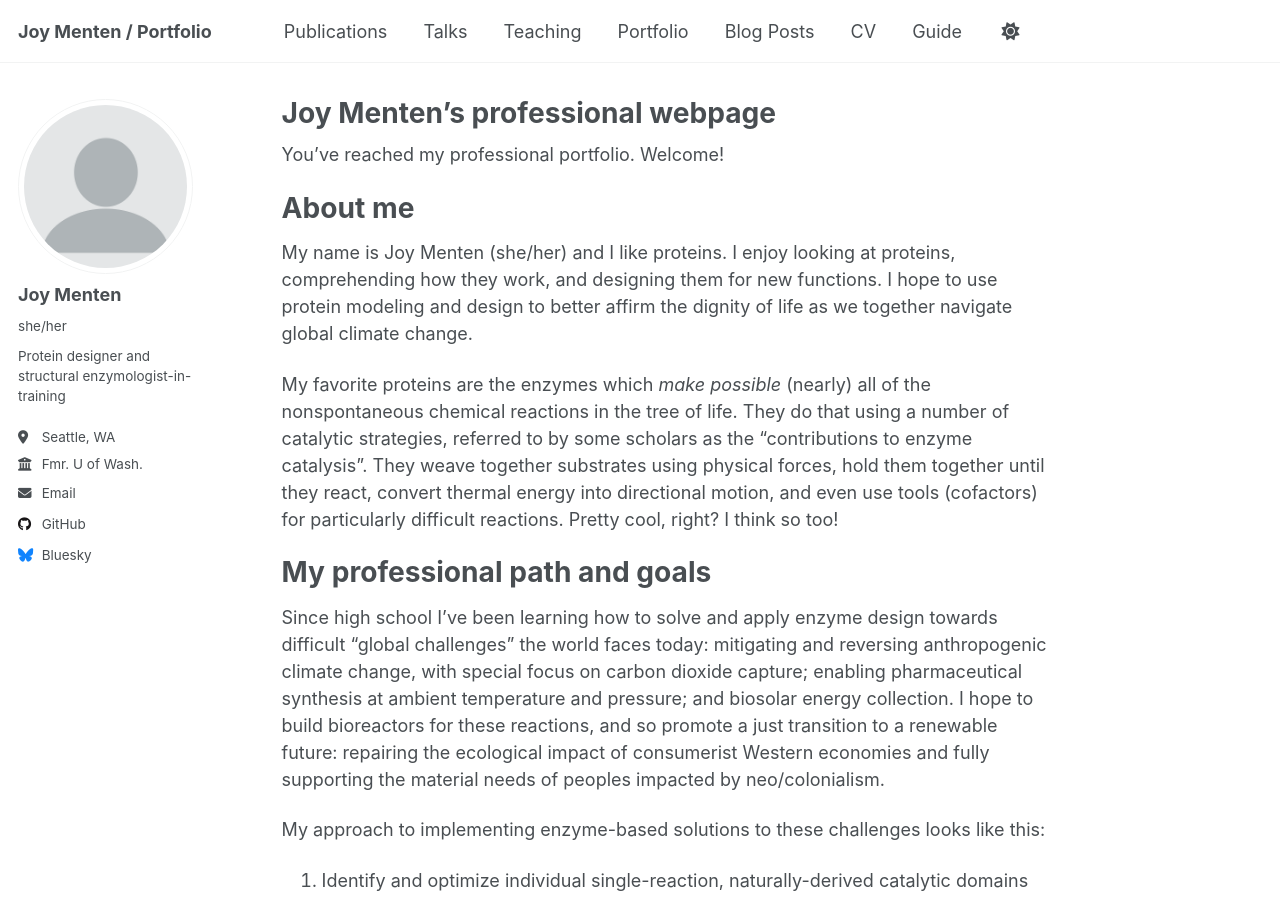
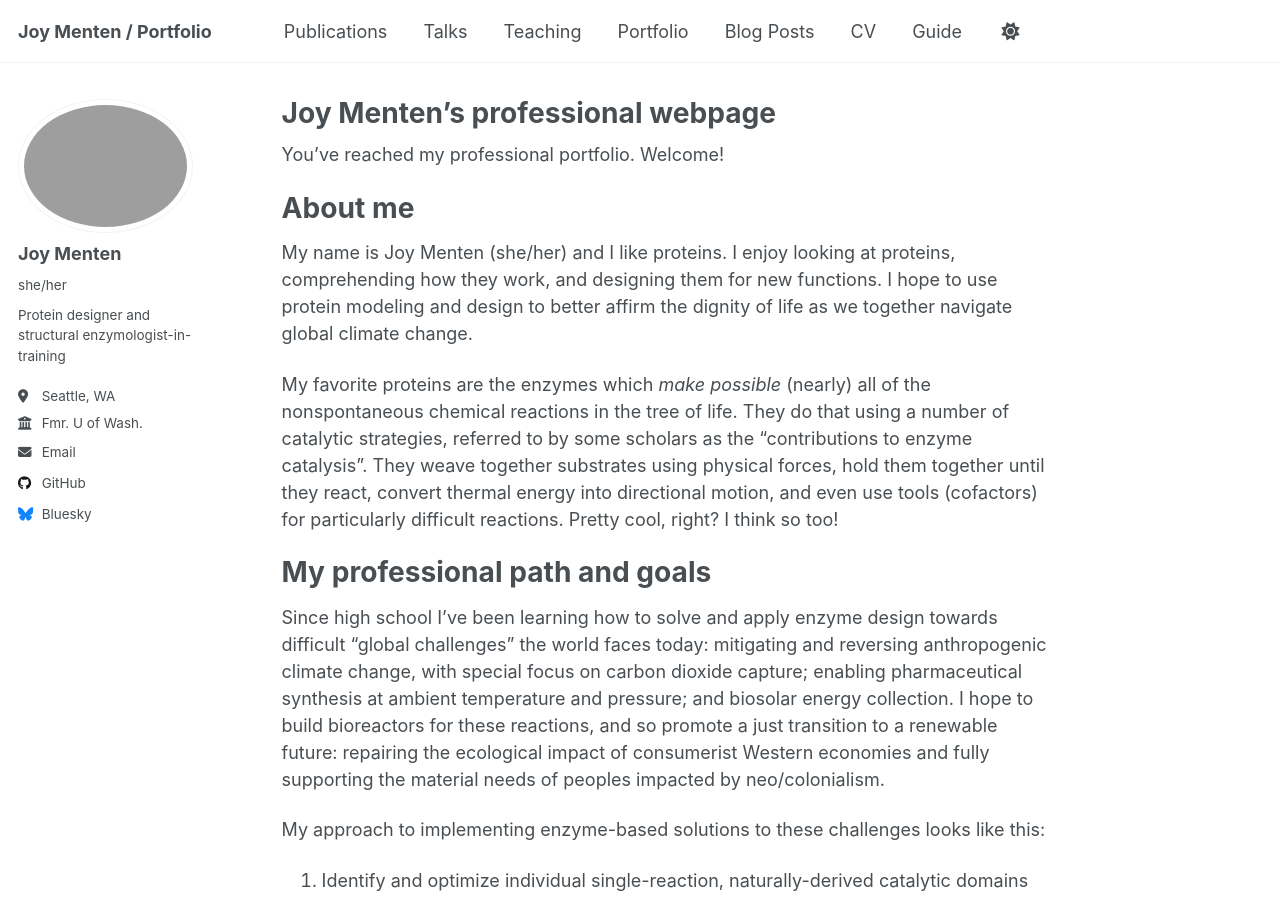
Before and after one commit to picodase/picodase.github.io, a Jekyll site: the page built from _pages/about.md, in a window 1280 px wide and 900 px high. Built offline with Jekyll 4.4.1, drawn with Linux system fonts in a browser that asks for light colours; a script that is not in the unit is left out.

Commit message:
Update avatar image

```diff
--- a/_config.yml
+++ b/_config.yml
@@ -23,7 +23,7 @@
 #               Additional customization can be done by editing /_includes/author-profile.html
 author:
   # Biographic information
-  avatar           : "profile.png"
+  avatar           : "headshot_casual.jpg"
   name             : "Joy Menten"
   pronouns         : "she/her" # example: "she/her"
   bio              : "Protein designer and structural enzymologist-in-training"
```
